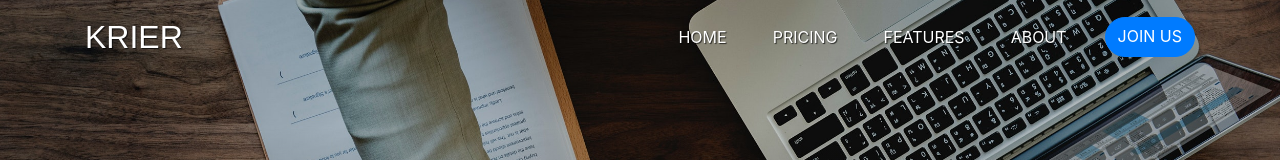
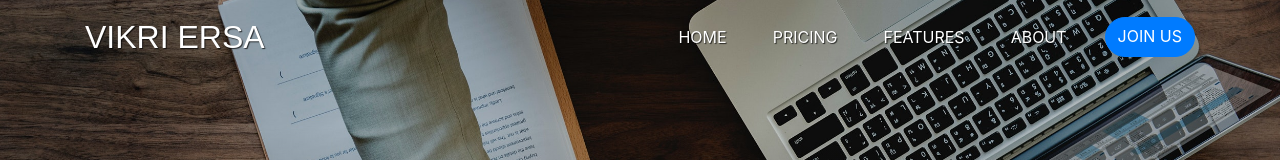
Before and after one commit to devickri/latihan-bootstrap-4, a plain HTML site: page index.html in a window 1280 px wide. Shown: the top 160 px of the page. Drawn offline with nearby package versions, Linux system fonts and the light colour scheme; a web font is replaced by a local one.

Commit message:
Update Brand name

```diff
--- a/index.html
+++ b/index.html
@@ -22,7 +22,7 @@
     <!-- Navbar -->
     <nav class="navbar navbar-expand-lg navbar-light">
       <div class="container">
-        <a class="navbar-brand" href="#">KRIER</a>
+        <a class="navbar-brand" href="#">VIKRI ERSA</a>
         <button class="navbar-toggler" type="button" data-toggle="collapse" data-target="#navbarNavAltMarkup" aria-controls="navbarNavAltMarkup" aria-expanded="false" aria-label="Toggle navigation">
           <span class="navbar-toggler-icon"></span>
         </button>
```
